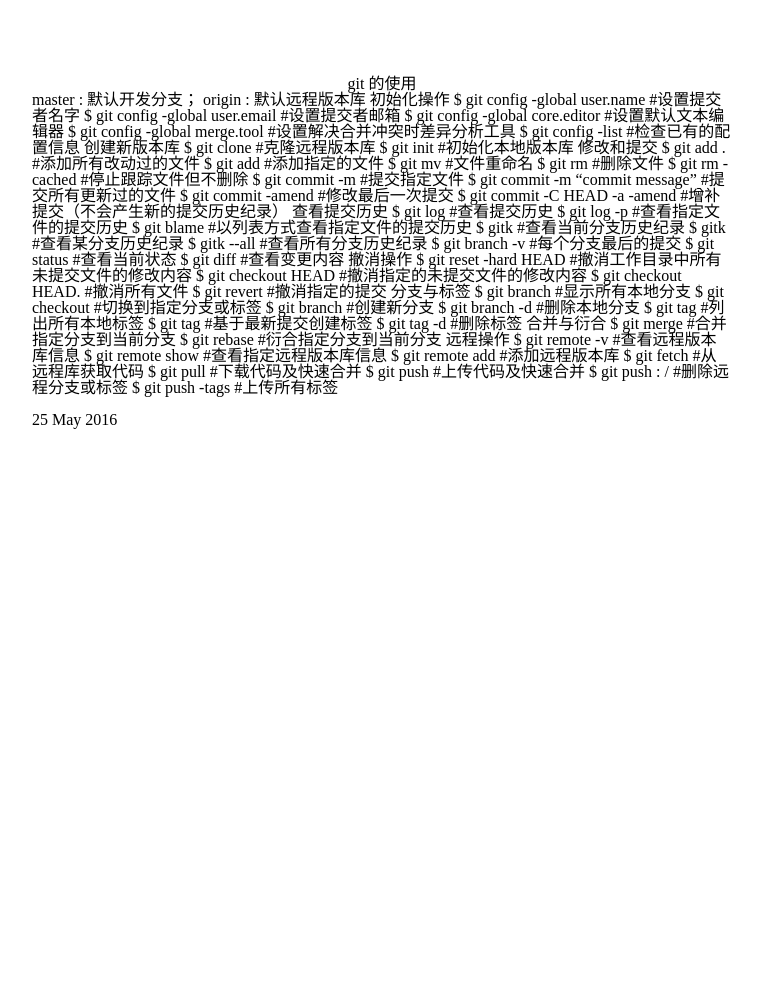
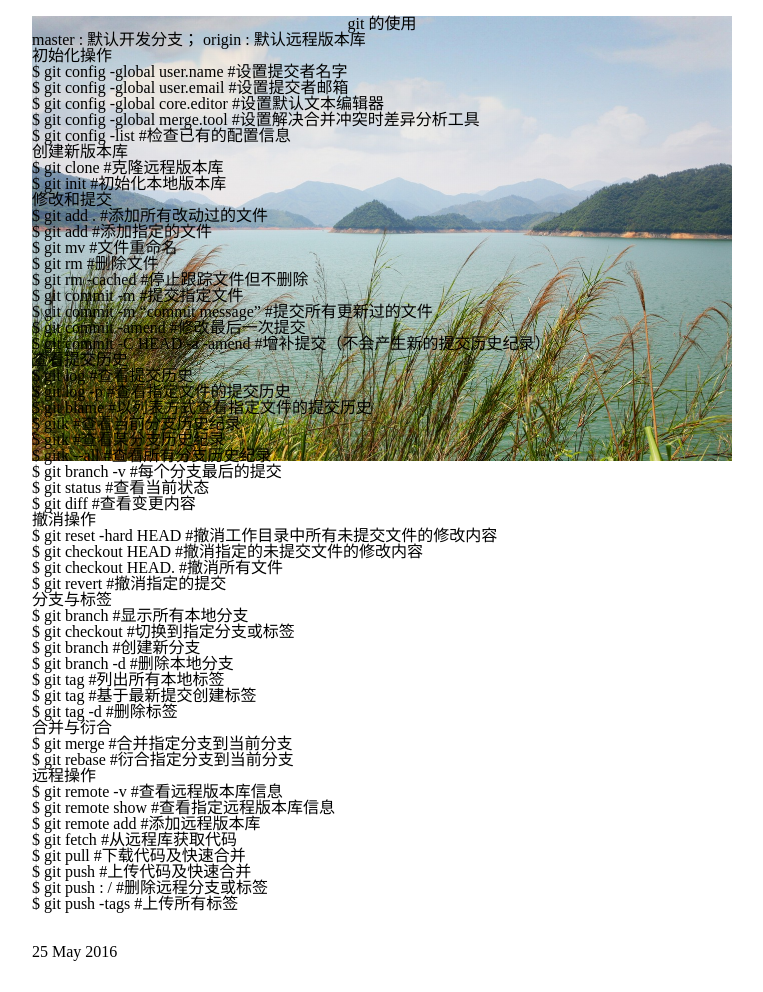
Before and after one commit to janeYoung/blog, a Jekyll site: the page built from _posts/2016-05-25-hello-world.html, in a window 1280 px wide. Shown: the whole page, without its empty margins (258-1021 px from the left). Built offline with Jekyll 4.4.1, drawn with Linux system fonts in a browser that asks for light colours; before the commit the page ends 900 px from its top, so only the background shows below that.

Commit message:
'添加背景'

```diff
--- a/_posts/2016-05-25-hello-world.html
+++ b/_posts/2016-05-25-hello-world.html
@@ -6,68 +6,68 @@ title: git 的使用
         <div class="contain">
             <div class="title">{{ page.title }}</div>
             <div>
-                master : 默认开发分支； origin : 默认远程版本库
+                master : 默认开发分支； origin : 默认远程版本库<br>
 
-                初始化操作
-                $ git config -global user.name <name>  #设置提交者名字
-                    $ git config -global user.email <email>  #设置提交者邮箱
-                        $ git config -global core.editor <editor>  #设置默认文本编辑器
-                            $ git config -global merge.tool <tool>  #设置解决合并冲突时差异分析工具
-                                $ git config -list  #检查已有的配置信息
+                初始化操作<br>
+                $ git config -global user.name <name>  #设置提交者名字<br>
+                    $ git config -global user.email <email>  #设置提交者邮箱<br>
+                        $ git config -global core.editor <editor>  #设置默认文本编辑器<br>
+                            $ git config -global merge.tool <tool>  #设置解决合并冲突时差异分析工具<br>
+                                $ git config -list  #检查已有的配置信息<br>
 
-            创建新版本库
-               $ git clone <url>  #克隆远程版本库
-                $ git init  #初始化本地版本库
+            创建新版本库<br>
+               $ git clone <url>  #克隆远程版本库<br>
+                $ git init  #初始化本地版本库<br>
 
-              修改和提交
-                       $ git add .  #添加所有改动过的文件
-                        $ git add <file>  #添加指定的文件
-                       $ git mv <old> <new> #文件重命名
-                        $ git rm <file>  #删除文件
-                           $ git rm -cached <file>  #停止跟踪文件但不删除
-                      $ git commit -m <file> #提交指定文件
-                       $ git commit -m “commit message”  #提交所有更新过的文件
-                       $ git commit -amend  #修改最后一次提交
-                       $ git commit -C HEAD -a -amend  #增补提交（不会产生新的提交历史纪录）
+              修改和提交<br>
+                       $ git add .  #添加所有改动过的文件<br>
+                        $ git add <file>  #添加指定的文件<br>
+                       $ git mv <old> <new> #文件重命名<br>
+                        $ git rm <file>  #删除文件<br>
+                           $ git rm -cached <file>  #停止跟踪文件但不删除<br>
+                      $ git commit -m <file> #提交指定文件<br>
+                       $ git commit -m “commit message”  #提交所有更新过的文件<br>
+                       $ git commit -amend  #修改最后一次提交<br>
+                       $ git commit -C HEAD -a -amend  #增补提交（不会产生新的提交历史纪录）<br>
 
-            查看提交历史
-                       $ git log  #查看提交历史
-                       $ git log -p <file>  #查看指定文件的提交历史
-                        $ git blame <file>  #以列表方式查看指定文件的提交历史
-                       $ gitk  #查看当前分支历史纪录
-                         $ gitk <branch> #查看某分支历史纪录
-                        $ gitk --all  #查看所有分支历史纪录
-                        $ git branch -v  #每个分支最后的提交
-                      $ git status  #查看当前状态
-                        $ git diff  #查看变更内容
+            查看提交历史<br>
+                       $ git log  #查看提交历史<br>
+                       $ git log -p <file>  #查看指定文件的提交历史<br>
+                        $ git blame <file>  #以列表方式查看指定文件的提交历史<br>
+                       $ gitk  #查看当前分支历史纪录<br>
+                         $ gitk <branch> #查看某分支历史纪录<br>
+                        $ gitk --all  #查看所有分支历史纪录<br>
+                        $ git branch -v  #每个分支最后的提交<br>
+                      $ git status  #查看当前状态<br>
+                        $ git diff  #查看变更内容<br>
 
-             撤消操作
-                      $ git reset -hard HEAD  #撤消工作目录中所有未提交文件的修改内容
-                      $ git checkout HEAD <file1> <file2>  #撤消指定的未提交文件的修改内容
-                       $ git checkout HEAD. #撤消所有文件
-                    $ git revert <commit>  #撤消指定的提交
+             撤消操作<br>
+                      $ git reset -hard HEAD  #撤消工作目录中所有未提交文件的修改内容<br>
+                      $ git checkout HEAD <file1> <file2>  #撤消指定的未提交文件的修改内容<br>
+                       $ git checkout HEAD. #撤消所有文件<br>
+                    $ git revert <commit>  #撤消指定的提交<br>
 
-                    分支与标签
-                             $ git branch  #显示所有本地分支
-                             $ git checkout <branch/tagname>  #切换到指定分支或标签
-                              $ git branch <new-branch>  #创建新分支
-                              $ git branch -d <branch>  #删除本地分支
-                             $ git tag  #列出所有本地标签
-                            $ git tag <tagname>  #基于最新提交创建标签
-                             $ git tag -d <tagname>  #删除标签
+                    分支与标签<br>
+                             $ git branch  #显示所有本地分支<br>
+                             $ git checkout <branch/tagname>  #切换到指定分支或标签<br>
+                              $ git branch <new-branch>  #创建新分支<br>
+                              $ git branch -d <branch>  #删除本地分支<br>
+                             $ git tag  #列出所有本地标签<br>
+                            $ git tag <tagname>  #基于最新提交创建标签<br>
+                             $ git tag -d <tagname>  #删除标签<br>
 
-                      合并与衍合
-                            $ git merge <branch>  #合并指定分支到当前分支
-                             $ git rebase <branch>  #衍合指定分支到当前分支
+                      合并与衍合<br>
+                            $ git merge <branch>  #合并指定分支到当前分支<br>
+                             $ git rebase <branch>  #衍合指定分支到当前分支<br>
 
-                        远程操作
-                                        $ git remote -v  #查看远程版本库信息
-                                    $ git remote show <remote>  #查看指定远程版本库信息
-                                  $ git remote add <remote> <url>  #添加远程版本库
-                               $ git fetch <remote>  #从远程库获取代码
-                              $ git pull <remote> <branch>  #下载代码及快速合并
-                             $ git push <remote> <branch>  #上传代码及快速合并
-                          $ git push <remote> : <branch>/<tagname>  #删除远程分支或标签
-                       $ git push -tags  #上传所有标签</div>
-            　　<p>{{ page.date | date_to_string }}</p>
+                        远程操作<br>
+                                        $ git remote -v  #查看远程版本库信息<br>
+                                    $ git remote show <remote>  #查看指定远程版本库信息<br>
+                                  $ git remote add <remote> <url>  #添加远程版本库<br>
+                               $ git fetch <remote>  #从远程库获取代码<br>
+                              $ git pull <remote> <branch>  #下载代码及快速合并<br>
+                             $ git push <remote> <branch>  #上传代码及快速合并<br>
+                          $ git push <remote> : <branch>/<tagname>  #删除远程分支或标签<br>
+                       $ git push -tags  #上传所有标签</div><br>
+            　　<p>{{ page.date | date_to_string }}</p><br>
         </div>
--- a/style/common.css
+++ b/style/common.css
@@ -55,7 +55,11 @@ table {
 }
 .contain{
     width:700px;
-    margin:60px auto;
+    margin:0 auto;
+    padding: 0;
+     background-image: url(../img/big.jpg);
+    background-size: contain;
+    background-repeat: no-repeat;
 }
 .title{
     text-align:center
```
Also changed, not shown: img/big.jpg (added).
